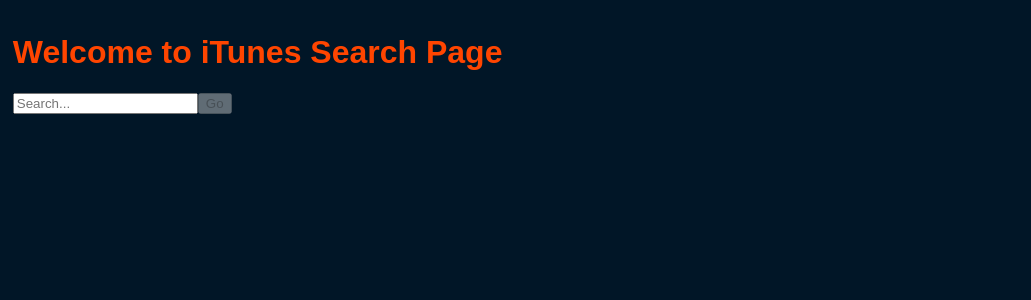
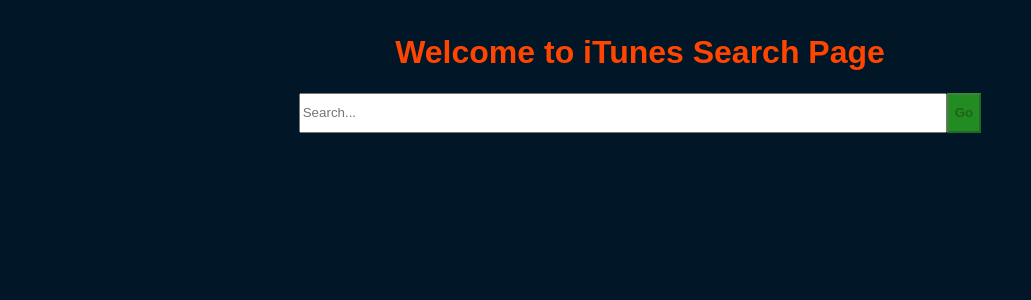
Before and after one commit to GabeGordon94/Ottopia-Itunes, an Angular app: page / in a window 1280 px wide. Shown: the top 300 px of the page, without its empty margins (0-1031 px from the left). Built offline with nearby package versions, Linux system fonts and the light colour scheme.

Commit message:
added styling

```diff
--- a/src/app/app.component.css
+++ b/src/app/app.component.css
@@ -1,3 +1,5 @@
 #title{
-    color:orangered
+    color:orangered;
+    display: flex;
+    justify-content: center;
 }
--- a/src/app/search-bar/search-bar.component.css
+++ b/src/app/search-bar/search-bar.component.css
@@ -1,10 +1,26 @@
+#searchContainer{
+  display: flex;
+  justify-content: center;
+  height:5vh;
+}
+
+#inputBar{
+  width:50vw;
+}
+
+#searchButton{
+  height:100%;
+  background-color: forestgreen;
+  font-weight: bold;
+}
+
 .results {
-    margin: 0 0 2em 0;
+    margin: 2em 0 2em 0;
     list-style-type: none;
-    padding: 0;
-    width: 15em;
-    height:80vh;
+    padding: 0 1%;
+    height:70vh;
     overflow-y: scroll;
+
   }
   .results li {
     cursor: pointer;
--- a/src/app/search-bar/search-bar.component.html
+++ b/src/app/search-bar/search-bar.component.html
@@ -1,7 +1,7 @@
-<div>
-    <input type='string' placeholder="Search..." [(ngModel)]="query" (ngModelChange)="getResults()" />
+<div id="searchContainer">
+    <input type='string' placeholder="Search..." [(ngModel)]="query" (ngModelChange)="getResults()" id="inputBar"/>
     <span>
-        <button [disabled]="!query" (click)="getResults()">Go</button>
+        <button [disabled]="!query" (click)="getResults()" id="searchButton">Go</button>
     </span>
 </div>
 <div *ngIf="resultsList">
```
